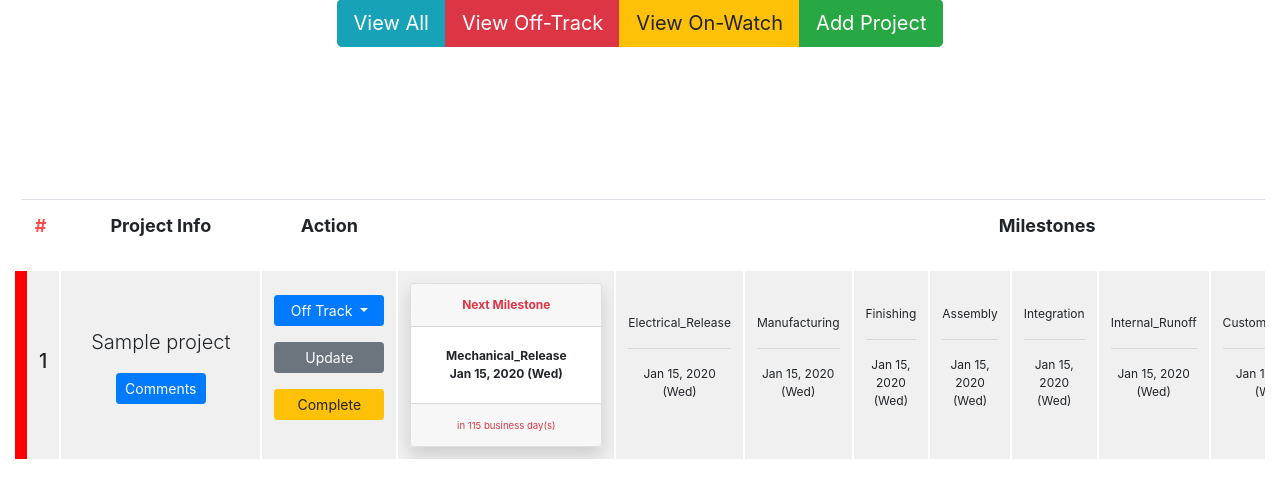
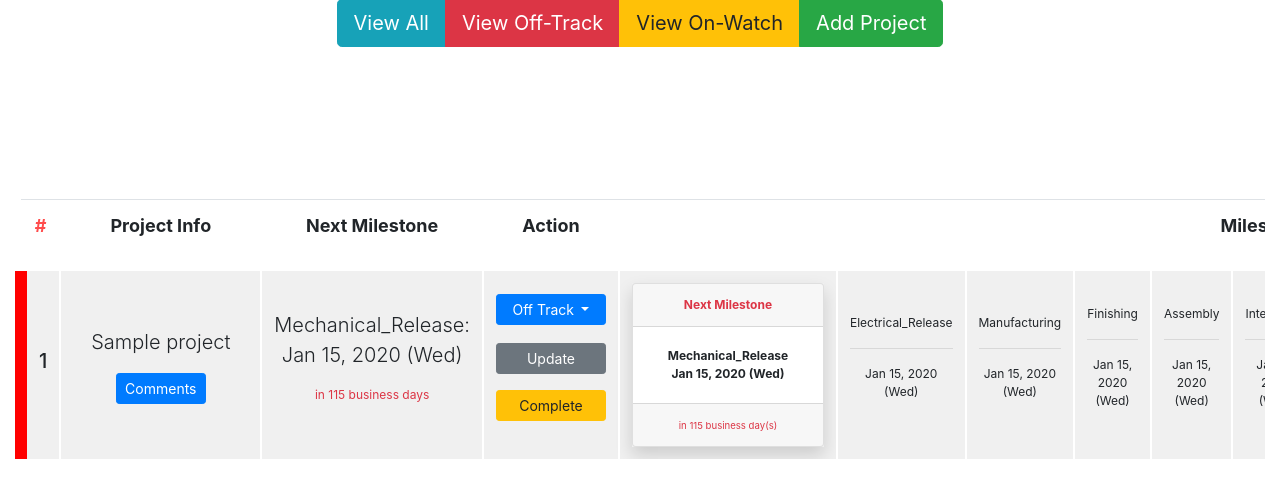
Before and after one commit to sammydowds/projectautomation, a Django app: page /projects/ in a window 1280 px wide. Shown: the part 237-735 px from the top of the page. Run offline with Django 3.2, Linux system fonts and the light colour scheme; a user stored in the database is signed in; tables that the repository leaves empty hold one stand-in row (values such as "Sample post"); some libraries are stand-ins or nearby versions.

Commit message:
Added next milestone column

```diff
--- a/acieta/settings.py
+++ b/acieta/settings.py
@@ -25,7 +25,7 @@ BASE_DIR = os.path.dirname(os.path.dirname(os.path.abspath(__file__)))
 SECRET_KEY = 'b*8j7elcs^i1$sc0@2da3*)%^dfc$!udmf(d_q*l3s^64g2hl1'
 
 # SECURITY WARNING: don't run with debug turned on in production!
-DEBUG = False
+DEBUG = True
 
 ALLOWED_HOSTS = []
 
--- a/projects/static/projects/tables.css
+++ b/projects/static/projects/tables.css
@@ -6,7 +6,6 @@
   text-align: center;
   width: 150px;
 }
-
 
 .main-table tr {
   overflow:scroll;
--- a/projects/templates/projects/main_page.html
+++ b/projects/templates/projects/main_page.html
@@ -13,10 +13,10 @@
   {% if status == 'Current' %}
   <p>
     <div class="btn-group" role="group" aria-label="Basic example">
-      <a href = '{% url 'index' %}' class="btn btn-lg btn-info" role="button">View All</a>
-      <a href = '{% url 'offtrack' %}' class="btn btn-lg btn-danger" role="button">View Off-Track</a>
-      <a href = '{% url 'onwatch' %}' class="btn btn-lg btn-warning" role="button">View On-Watch</a>
-      <a href = '{% url 'create' %}' class="btn btn-lg btn-success" role="button">Add Project</a>
+      <a href = "{% url 'index' %}" class="btn btn-lg btn-info" role="button">View All</a>
+      <a href = "{% url 'offtrack' %}" class="btn btn-lg btn-danger" role="button">View Off-Track</a>
+      <a href = "{% url 'onwatch' %}" class="btn btn-lg btn-warning" role="button">View On-Watch</a>
+      <a href = "{% url 'create' %}" class="btn btn-lg btn-success" role="button">Add Project</a>
     </div>
   </p>
   <p>
@@ -36,6 +36,7 @@
         <tr>
           <th scope="col" style="color: #ff4c4c;">#</th>
           <th scope="col" class="projectname">Project Info</th>
+          <th scope="col" class="projectname">Next Milestone</th>
           <th scope="col">Action</th>
           <th colspan="12">Milestones</th>
         </tr>
@@ -65,7 +66,7 @@
                 <h5>{{project.projectnumber}}</h5>
               </td>
 
-            {%endif%}
+            {% endif %}
 
             <td style="text-align: center; vertical-align:middle">
               <p class="projectname lead">{{project.projectname}}</p>
@@ -94,6 +95,10 @@
               </div>
             </td>
             <td>
+              <p class="lead"> {{project.current_milestone.name}}: <br> {{project.current_milestone.end}} <br></p>
+              <p class="text-danger"> in {{project.current_milestone.days_until}} business days </p>
+            </td>
+            <td>
               {% if project.iscurrent == True %}
               <div class="dropdown">
                 <button style = "width: 110px;" class="btn btn-sm btn-primary dropdown-toggle" type="button" id="dropdownMenuButton" data-toggle="dropdown" aria-haspopup="true" aria-expanded="false">
@@ -107,21 +112,19 @@
                   <a class="dropdown-item" href="{% url 'status' num=project.projectnumber stat='update'%}">Update</a>
                 </div>
               </div>
+              <br>
               <p>
+                <a style="width: 110px;" href="{% url 'update' num=project.projectnumber %}" class="btn btn-sm btn-secondary" role="button">Update</a>
+              </p>
+              <p> <a style="width: 110px;" href="{% url 'activation' num=project.projectnumber %}" class="btn btn-sm btn-warning" role="button">Complete</a> </p>
+              {% else %}
+              <p>
+                <a href="{% url 'activation' num=project.projectnumber %}"class="btn btn-sm btn-warning" role="button">Activate</a>
               </p>
               <p>
-                <a style="width: 110px;" href='{% url 'update' num=project.projectnumber %}' class="btn btn-sm btn-secondary" role="button">Update</a>
+                <a href="{% url 'delete' num=project.projectnumber %}" class="btn btn-sm btn-danger" role="button">Delete</a>
               </p>
-              <p> <a style="width: 110px;" href='{% url 'activation' num=project.projectnumber %}' class="btn btn-sm btn-warning" role="button">Complete</a> </p>
-              {% else %}
-              <p>
-                <a href='{% url 'activation' num=project.projectnumber %}' class="btn btn-sm btn-warning" role="button">Activate</a>
-              </p>
-                <br>
-              <p>
-                <a href='{% url 'delete' num=project.projectnumber %}' class="btn btn-sm btn-danger" role="button">Delete</a>
-              </p>
-              {% endif %}
+              {%endif%}
             </td>
 
             <!-- TODO put loop in here to loop through milestones, so we can put indication of next milestone -->
@@ -142,10 +145,9 @@
                   </div>
                 </td>
 
-              {% else %}
-                <td style="vertical-align:middle"><p>{{milestone}}<hr>{{values.end}}</p></td>
+                {% else %}
+                  <td style="vertical-align:middle"><p>{{milestone}}<hr>{{values.end}}</p></td>
               {% endif %}
-
             {% endfor %}
           </tr>
         {%endfor%}
```
